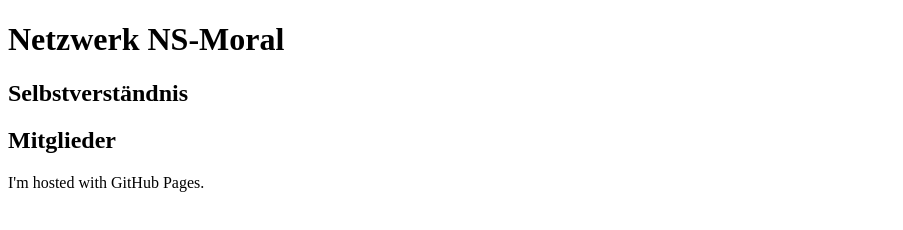
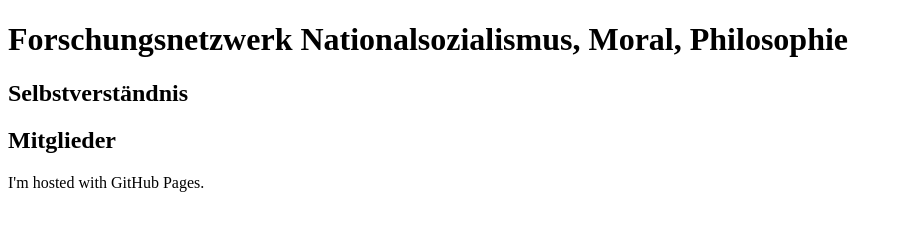
Before and after one commit to fnnsmp/fnnsmp.github.io, a plain HTML site: page index.html in a window 1280 px wide. Shown: the whole page, without its empty margins (0-903 px from the left). Drawn offline with Linux system fonts and the light colour scheme.

Commit message:
Update index.html

```diff
--- a/index.html
+++ b/index.html
@@ -3,14 +3,13 @@
   <head>
     <meta charset="utf-8">
     <meta name="viewport" content="width=device-width", initial-scale="1.0">
-    <title>Forschungsnetzwerk Nationalsozialismus, Moral, Philosophie</title>
+    <title>Netzwerk NS-Moral</title>
   </head>
 
   <body>
-  <p style="font-family: Arial, Helvetica, sans-serif"><h1>Netzwerk NS-Moral</h1>
+    <h1>Forschungsnetzwerk Nationalsozialismus, Moral, Philosophie</h1>
     <h2>Selbstverständnis</h2>
     <h2>Mitglieder</h2>
     <p>I'm hosted with GitHub Pages.</p>
-  </p>
   </body>
 </html>
```
